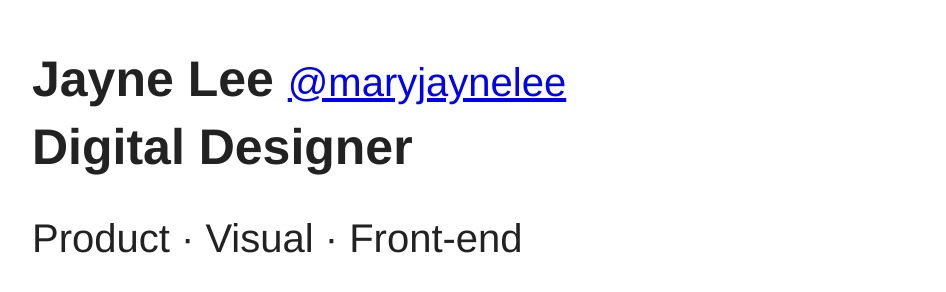
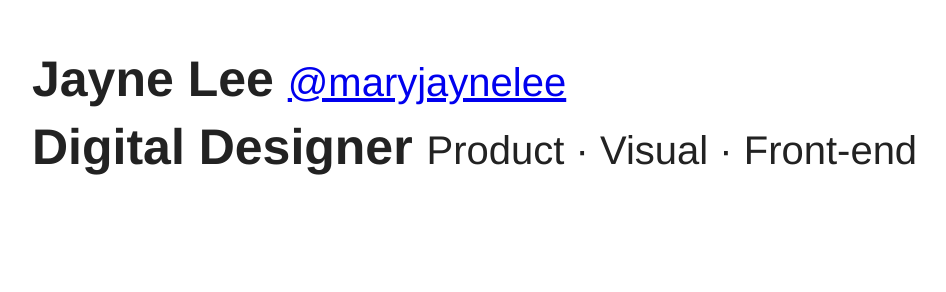
Before and after one commit to maryjaynelee/maryjaynelee.github.io, a plain HTML site: page index.html in a window 1280 px wide. Shown: the whole page, without its empty margins (18-964 px from the left). Drawn offline with Linux system fonts and the light colour scheme.

Commit message:
change style

```diff
--- a/index.html
+++ b/index.html
@@ -9,8 +9,7 @@
 				</div>
 		<div class="header-bottom">
 		<h1>Digital Designer
-		<p>Product · Visual · Front-end</p>
-		</h1>
+		<span>Product · Visual · Front-end</span></h1>
 		</div>
 	</body>
 </html>
--- a/style.css
+++ b/style.css
@@ -15,7 +15,7 @@ a{
 	font-weight:400;
 	font-size:40px;
 }
-p{
+span{
 	font-weight:400;
 	font-size:40px;
 }
```
